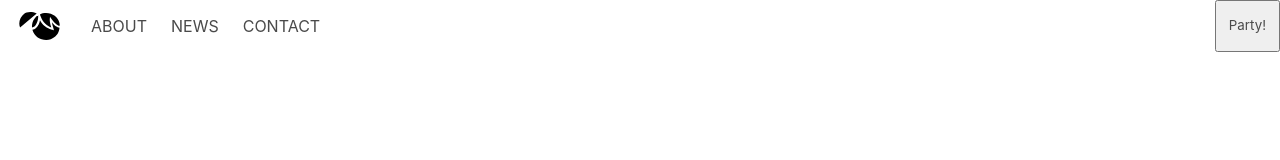
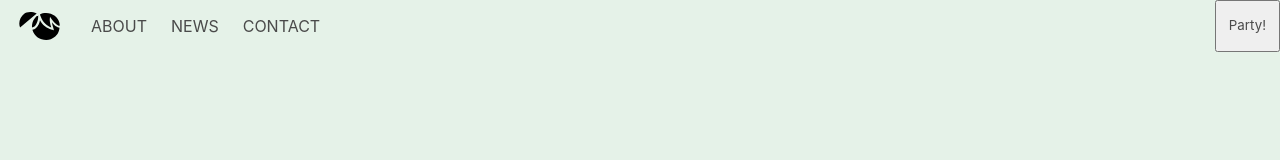
Before and after one commit to tanoseesaw/sato-sa.to, a website built with webpack: page src/index.html in a window 1280 px wide. Built offline with nearby package versions, Linux system fonts and the light colour scheme.

Commit message:
change-basecolor

```diff
--- /dev/null
+++ b/src/stylesheets/colors.scss
@@ -0,0 +1 @@
+$scheme-main: #e5f2e8;
--- a/src/stylesheets/index.scss
+++ b/src/stylesheets/index.scss
@@ -1,4 +1,5 @@
 @charset "utf-8";
+@import './colors';
 @import '~bulma/bulma';
 
 .navbar-item svg {
```
